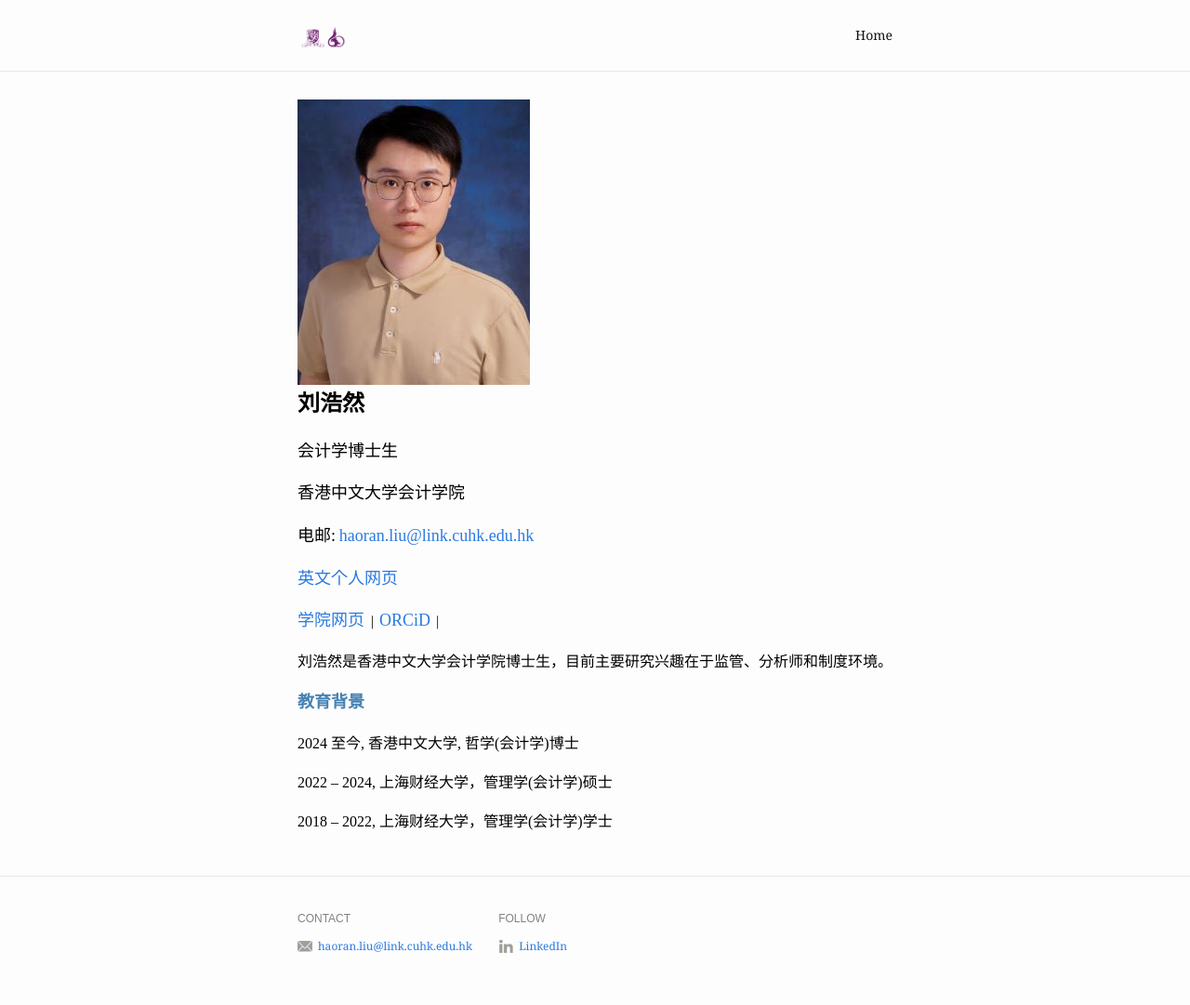
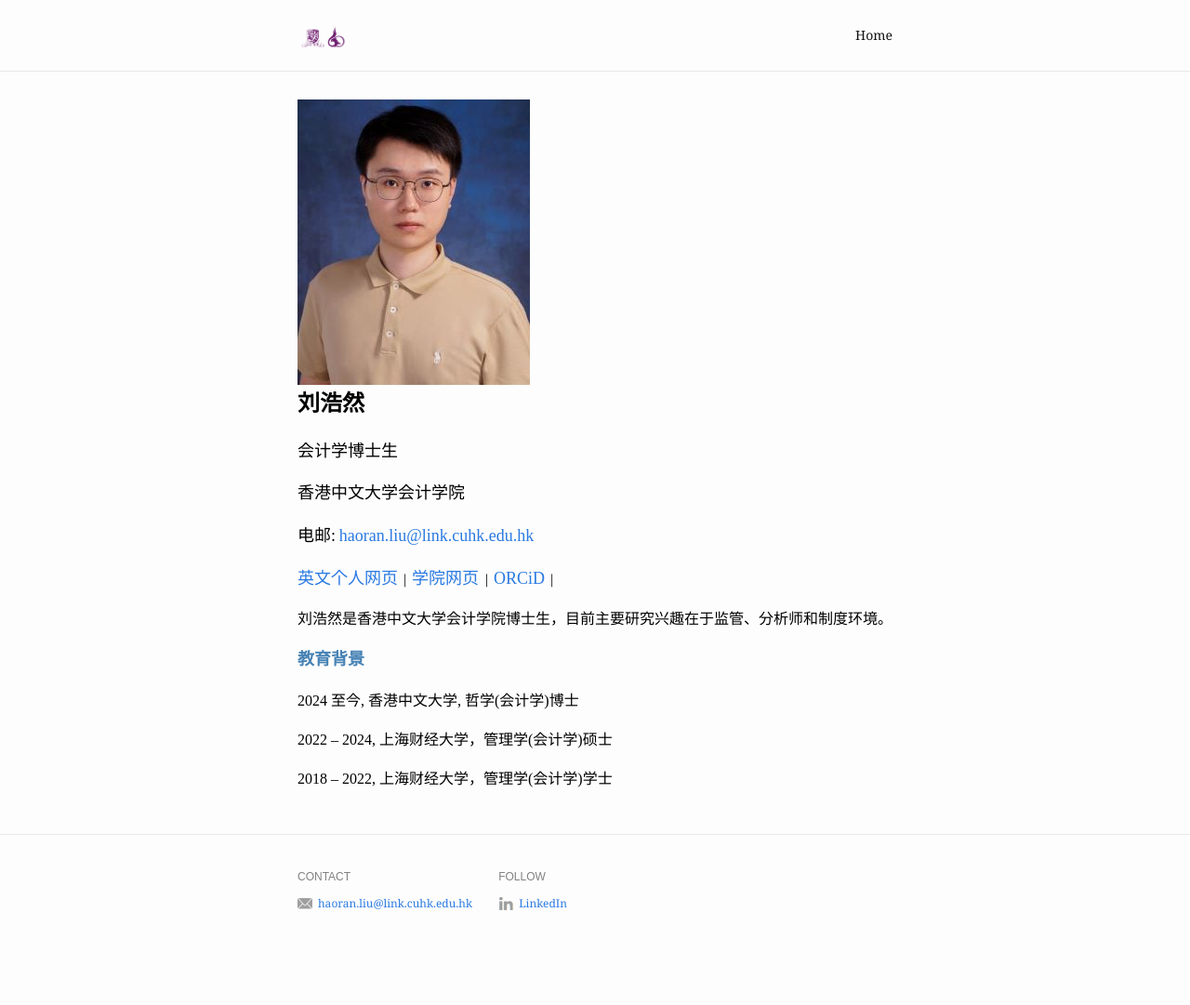
Before and after one commit to LeightonLiu/leightonliu.github.io, a Jekyll site: the page built from index.md, in a window 1280 px wide. Shown: the whole page at 93% size. Built offline with Jekyll 4.4.1, drawn with Linux system fonts in a browser that asks for light colours; after the commit the page ends 1035 px from its top, so only the background shows below that.

Commit message:
Update index.md

```diff
--- a/index.md
+++ b/index.md
@@ -23,10 +23,7 @@ profile_picture:
 <p>
 <a href="https://sites.google.com/view/haoran-liu/home" target="_blank">
 <font face="微软正黑" size=4>英文个人网页</font>
-</a>
-</p>
-
-<p>
+</a> |
 <a href="https://grad.bschool.cuhk.edu.hk/students/liu-haoran/" target="_blank"> <font face="微软正黑" size=4> 学院网页 </font> </a>| <a href="https://orcid.org/0009-0008-9794-0416" target="_blank"> <font face="微软正黑" size=4>ORCiD</font> </a>|
 <!-- <a href="https://papers.ssrn.com/" target="_blank">SSRN个人页面 </a></font> -->
 </p>
```
